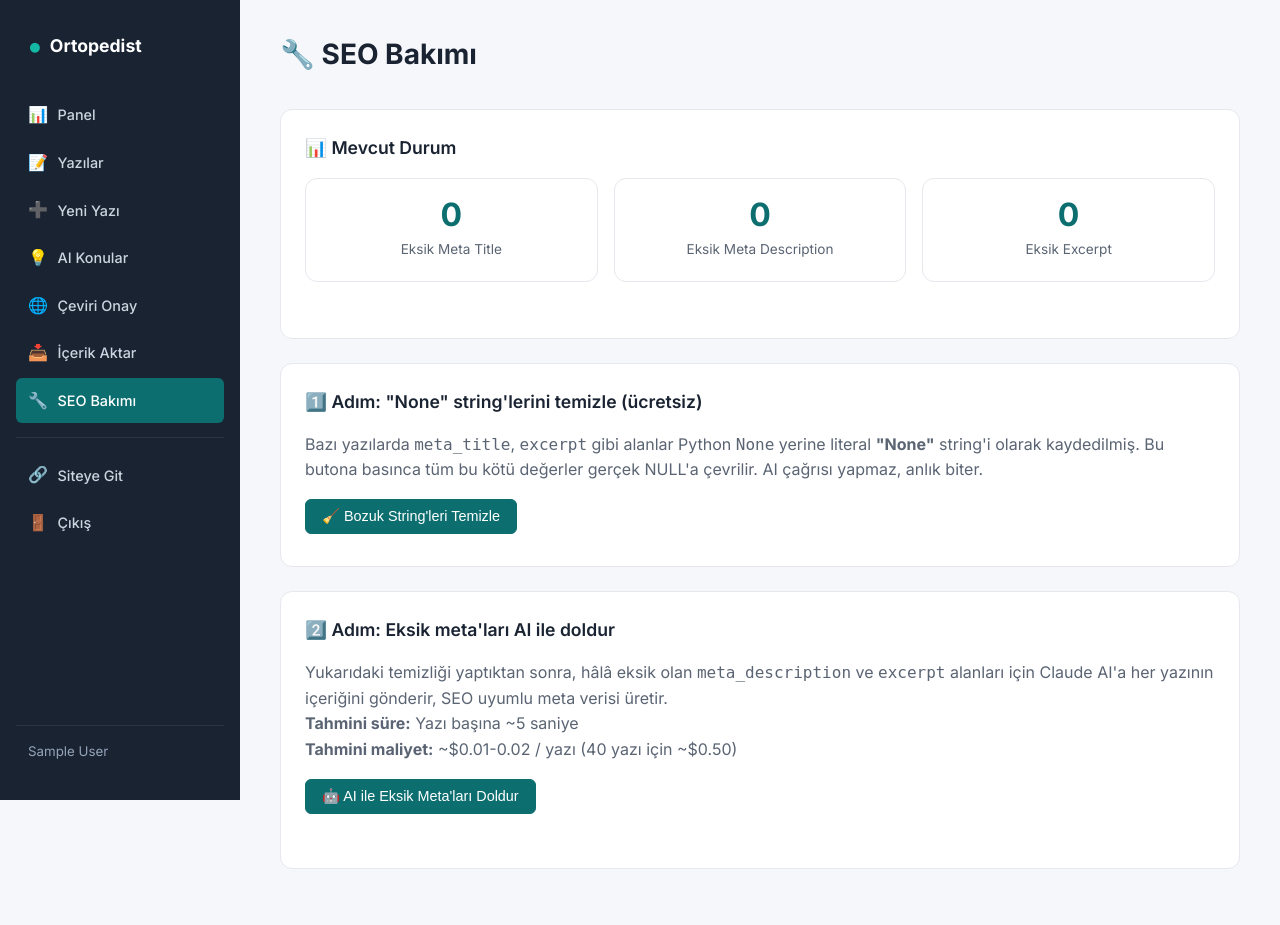
After one commit to ozgurkarakoyun/ortopedist, a Flask app: page /admin/seo-cleanup in a window 1280 px wide. The commit adds this page. Run offline with Flask 3, Linux system fonts and the light colour scheme; the visitor is signed in with stand-in values (Sample User, id 1); data that the repository does not hold is empty; some libraries are stand-ins or nearby versions.

Commit message:
Add files via upload

```diff
--- a/app.py
+++ b/app.py
@@ -133,6 +133,38 @@ def create_app(config_class=Config):
             "is_rtl": current_lang == "ar",
         }
 
+    # Jinja filter: 'None' string'ini ve boş değerleri temizler
+    # Kullanım: {{ value|clean }}  -> None, "None", "null" veya boşsa "" döner
+    @app.template_filter("clean")
+    def _clean_filter(value):
+        if value is None:
+            return ""
+        s = str(value).strip()
+        if s.lower() in ("none", "null", "undefined", "nan"):
+            return ""
+        return s
+
+    # Akıllı meta açıklama: meta_description -> excerpt -> içeriğin ilk 160 karakteri
+    @app.template_filter("smart_description")
+    def _smart_description(translation, max_len=160):
+        if not translation:
+            return ""
+        for field in ("meta_description", "excerpt"):
+            v = getattr(translation, field, None)
+            if v and str(v).strip().lower() not in ("none", "null", ""):
+                s = str(v).strip()
+                return s[:max_len]
+        # Son çare: markdown içeriğin ilk N karakteri
+        content = getattr(translation, "content", "") or ""
+        # Markdown başlıklarını ve özel karakterleri temizle
+        import re as _re
+        clean = _re.sub(r"^#+\s*", "", content, flags=_re.MULTILINE)
+        clean = _re.sub(r"[#*`_\[\]\(\)]", "", clean)
+        clean = _re.sub(r"\s+", " ", clean).strip()
+        if len(clean) > max_len:
+            clean = clean[:max_len].rsplit(" ", 1)[0] + "…"
+        return clean
+
     # Şablonlardan kullanılacak: lang_url('en') -> mevcut sayfanın EN versiyonu
     @app.context_processor
     def inject_lang_url():
@@ -202,6 +234,45 @@ def create_app(config_class=Config):
     def healthz():
         return {"ok": True}, 200
 
+    # SEO 301 yönlendirmeleri
+    # 1. www.ortopedist.blog -> ortopedist.blog (canonical apex)
+    # 2. Eski WordPress URL'leri (/YYYY/MM/DD/slug/) -> yeni URL'ler (/yazi/slug/)
+    import re as _re
+    _wp_url_pattern = _re.compile(r"^/(\d{4})/(\d{2})/(\d{2})/([^/]+)/?$")
+
+    @app.before_request
+    def seo_redirects():
+        from flask import redirect, request as _req
+
+        # /healthz, /static/, /api/ gibi yolları es geç (Railway healthcheck breaks etmesin)
+        path = _req.path or "/"
+        if path.startswith(("/healthz", "/static/", "/api/", "/admin/")):
+            return None
+
+        # 1) www -> apex redirect
+        host = (_req.host or "").lower()
+        if host.startswith("www."):
+            apex = host[4:]  # "www." soyu
+            new_url = f"https://{apex}{_req.full_path}".rstrip("?")
+            return redirect(new_url, code=301)
+
+        # 2) Eski WordPress URL'lerini yeni URL'lere yönlendir
+        m = _wp_url_pattern.match(path)
+        if m:
+            slug = m.group(4)
+            # DB'den bu slug var mı kontrol et
+            try:
+                from models import Post
+                post = db.session.query(Post).filter_by(slug=slug).first()
+                if post:
+                    return redirect(f"/yazi/{slug}", code=301)
+            except Exception:
+                pass
+            # Eski URL'de slug yoksa (silinmiş yazı vb.), ana sayfaya 301
+            return redirect("/", code=301)
+
+        return None
+
     # İlk deploy'da tabloları otomatik oluştur (idempotent)
     with app.app_context():
         try:
--- a/routes/admin.py
+++ b/routes/admin.py
@@ -541,3 +541,119 @@ font-size:.9rem;margin-bottom:1rem}</style></head>
 </form>
 </div></body></html>
 """, key=key_val, error=error)
+
+
+# --- SEO Bakımı: Meta'ları temizle ve doldur -----------------------------
+
+@admin_bp.route("/seo-cleanup")
+@login_required
+def seo_cleanup_page():
+    """Eksik/bozuk meta verilerini gösteren ve toplu düzeltme yapan sayfa."""
+    # "None" string'i veya NULL meta_title olan yazılar
+    bad_meta_title = db.session.query(PostTranslation).filter(
+        db.or_(
+            PostTranslation.meta_title.is_(None),
+            db.func.lower(PostTranslation.meta_title).in_(["none", "null", ""]),
+        )
+    ).all()
+    bad_excerpt = db.session.query(PostTranslation).filter(
+        db.or_(
+            PostTranslation.excerpt.is_(None),
+            db.func.lower(PostTranslation.excerpt).in_(["none", "null", ""]),
+        )
+    ).all()
+    bad_meta_desc = db.session.query(PostTranslation).filter(
+        db.or_(
+            PostTranslation.meta_description.is_(None),
+            db.func.lower(PostTranslation.meta_description).in_(["none", "null", ""]),
+        )
+    ).all()
+    return render_template(
+        "admin/seo_cleanup.html",
+        bad_meta_title=bad_meta_title,
+        bad_excerpt=bad_excerpt,
+        bad_meta_desc=bad_meta_desc,
+    )
+
+
+@admin_bp.route("/seo-cleanup/normalize", methods=["POST"])
+@login_required
+@limiter.limit("10 per hour")
+def seo_cleanup_normalize():
+    """'None'/'null' string'lerini gerçek NULL'a çevirir (AI çağırmaz, ücretsiz)."""
+    fixed = 0
+    bad_values = ["none", "null", "undefined", "nan", ""]
+    for t in db.session.query(PostTranslation).all():
+        changed = False
+        for field in ("meta_title", "meta_description", "excerpt", "meta_keywords"):
+            v = getattr(t, field, None)
+            if v is None:
+                continue
+            if str(v).strip().lower() in bad_values:
+                setattr(t, field, None)
+                changed = True
+        if changed:
+            fixed += 1
+    db.session.commit()
+    return jsonify({"ok": True, "fixed": fixed})
+
+
+@admin_bp.route("/seo-cleanup/fill-missing", methods=["POST"])
+@login_required
+@limiter.limit("3 per hour")
+def seo_cleanup_fill_missing():
+    """
+    Meta_description ve excerpt'i eksik olan yazılar için AI ile doldurur.
+    Tek tek SEO endpoint'ine ihtiyaç bırakmadan toplu çalışır.
+    """
+    from services.seo import SEOGenerator
+
+    seo = SEOGenerator(
+        api_key=current_app.config["ANTHROPIC_API_KEY"],
+        model=current_app.config["AI_MODEL"],
+    )
+
+    # Yayında olan TR çevirileri içinde meta'sı eksik olanlar
+    missing = db.session.query(PostTranslation).filter(
+        PostTranslation.is_published == True,  # noqa: E712
+        PostTranslation.language == "tr",
+        db.or_(
+            PostTranslation.meta_description.is_(None),
+            db.func.length(db.func.coalesce(PostTranslation.meta_description, "")) < 50,
+            PostTranslation.excerpt.is_(None),
+            db.func.length(db.func.coalesce(PostTranslation.excerpt, "")) < 30,
+        ),
+    ).all()
+
+    results = {"total": len(missing), "success": 0, "failed": 0, "items": []}
+
+    for t in missing:
+        try:
+            data = seo.generate(title=t.title, content=t.content or "", lang="tr")
+            updated = []
+            if not t.meta_title or len(t.meta_title) < 10:
+                t.meta_title = (data.get("meta_title") or "")[:255]
+                updated.append("meta_title")
+            if not t.meta_description or len(t.meta_description) < 50:
+                t.meta_description = (data.get("meta_description") or "")[:500]
+                updated.append("meta_desc")
+            if not t.excerpt or len(t.excerpt) < 30:
+                # Excerpt için meta_description'ın kısa hâlini kullan
+                t.excerpt = (data.get("meta_description") or data.get("structured_summary") or "")[:300]
+                updated.append("excerpt")
+            if not t.meta_keywords:
+                t.meta_keywords = (data.get("meta_keywords") or "")[:500]
+                updated.append("keywords")
+            db.session.commit()
+            results["success"] += 1
+            results["items"].append({
+                "status": "ok",
+                "title": t.title,
+                "updated": ", ".join(updated) or "(zaten doluydu)",
+            })
+        except Exception as e:
+            db.session.rollback()
+            results["failed"] += 1
+            results["items"].append({"status": "error", "title": t.title, "error": str(e)[:120]})
+
+    return jsonify(results)
--- a/templates/admin/base.html
+++ b/templates/admin/base.html
@@ -35,6 +35,9 @@
     <a href="{{ url_for('admin.migrate_wp_page') }}" class="{% if 'migrate' in (request.endpoint or '') %}active{% endif %}">
       <span>📥</span> İçerik Aktar
     </a>
+    <a href="{{ url_for('admin.seo_cleanup_page') }}" class="{% if 'seo_cleanup' in (request.endpoint or '') %}active{% endif %}">
+      <span>🔧</span> SEO Bakımı
+    </a>
     <hr>
     <a href="{{ url_for('public.index') }}" target="_blank">
       <span>🔗</span> Siteye Git
--- /dev/null
+++ b/templates/admin/seo_cleanup.html
@@ -0,0 +1,132 @@
+{% extends "admin/base.html" %}
+{% block title %}SEO Bakımı{% endblock %}
+{% block content %}
+
+<div class="admin-header">
+  <h1>🔧 SEO Bakımı</h1>
+</div>
+
+<div class="admin-card">
+  <h2>📊 Mevcut Durum</h2>
+  <div class="stat-grid" style="margin-top:1rem;">
+    <div class="stat-card {% if bad_meta_title %}highlight{% endif %}">
+      <div class="stat-num">{{ bad_meta_title|length }}</div>
+      <div class="stat-label">Eksik Meta Title</div>
+    </div>
+    <div class="stat-card {% if bad_meta_desc %}highlight{% endif %}">
+      <div class="stat-num">{{ bad_meta_desc|length }}</div>
+      <div class="stat-label">Eksik Meta Description</div>
+    </div>
+    <div class="stat-card {% if bad_excerpt %}highlight{% endif %}">
+      <div class="stat-num">{{ bad_excerpt|length }}</div>
+      <div class="stat-label">Eksik Excerpt</div>
+    </div>
+  </div>
+</div>
+
+<div class="admin-card">
+  <h2>1️⃣ Adım: "None" string'lerini temizle (ücretsiz)</h2>
+  <p class="muted">
+    Bazı yazılarda <code>meta_title</code>, <code>excerpt</code> gibi alanlar
+    Python <code>None</code> yerine literal <strong>"None"</strong> string'i olarak kaydedilmiş.
+    Bu butona basınca tüm bu kötü değerler gerçek NULL'a çevrilir. AI çağrısı yapmaz, anlık biter.
+  </p>
+  <button id="normalizeBtn" class="btn btn-primary">🧹 Bozuk String'leri Temizle</button>
+  <div id="normalizeResult" class="muted small" style="margin-top:.5rem;"></div>
+</div>
+
+<div class="admin-card">
+  <h2>2️⃣ Adım: Eksik meta'ları AI ile doldur</h2>
+  <p class="muted">
+    Yukarıdaki temizliği yaptıktan sonra, hâlâ eksik olan
+    <code>meta_description</code> ve <code>excerpt</code> alanları için Claude AI'a
+    her yazının içeriğini gönderir, SEO uyumlu meta verisi üretir.<br>
+    <strong>Tahmini süre:</strong> Yazı başına ~5 saniye<br>
+    <strong>Tahmini maliyet:</strong> ~$0.01-0.02 / yazı (40 yazı için ~$0.50)
+  </p>
+  <button id="fillBtn" class="btn btn-primary">🤖 AI ile Eksik Meta'ları Doldur</button>
+  <div id="fillStatus" class="muted small" style="margin-top:.5rem;"></div>
+  <ul id="fillList" style="list-style:none; padding:0; margin-top:1rem; max-height:500px; overflow-y:auto; font-size:.875rem;"></ul>
+</div>
+
+{% if bad_meta_title or bad_excerpt or bad_meta_desc %}
+<div class="admin-card">
+  <h2>📝 Eksik Meta'ları Olan Yazılar</h2>
+  <table class="admin-table">
+    <thead><tr><th>Yazı</th><th>Dil</th><th>Eksikler</th><th></th></tr></thead>
+    <tbody>
+      {% set all_bad = (bad_meta_title + bad_meta_desc + bad_excerpt)|unique(attribute='id')|list %}
+      {% for t in all_bad %}
+      <tr>
+        <td>{{ t.title[:60] }}{% if t.title|length > 60 %}…{% endif %}</td>
+        <td><span class="badge">{{ t.language|upper }}</span></td>
+        <td>
+          {% if t in bad_meta_title %}<span class="badge badge-draft">title</span>{% endif %}
+          {% if t in bad_meta_desc %}<span class="badge badge-draft">desc</span>{% endif %}
+          {% if t in bad_excerpt %}<span class="badge badge-draft">excerpt</span>{% endif %}
+        </td>
+        <td><a href="{{ url_for('admin.post_edit', post_id=t.post_id, lang=t.language) }}" class="btn btn-sm">Düzenle</a></td>
+      </tr>
+      {% endfor %}
+    </tbody>
+  </table>
+</div>
+{% endif %}
+
+<script>
+const CSRF = "{{ csrf_token() }}";
+
+document.getElementById('normalizeBtn').addEventListener('click', async () => {
+  const btn = document.getElementById('normalizeBtn');
+  const out = document.getElementById('normalizeResult');
+  if (!confirm("Tüm yazıların 'None'/'null' string değerleri NULL'a çevrilsin mi?")) return;
+
+  btn.disabled = true;
+  out.textContent = '⏳ Temizleniyor…';
+  try {
+    const r = await fetch('{{ url_for("admin.seo_cleanup_normalize") }}', {
+      method: 'POST',
+      headers: {'Content-Type':'application/json','X-CSRFToken': CSRF}
+    });
+    const data = await r.json();
+    if (data.error) throw new Error(data.error);
+    out.innerHTML = `<div class="flash flash-success">✓ ${data.fixed} yazıda bozuk değerler temizlendi.</div>`;
+    setTimeout(() => location.reload(), 2000);
+  } catch (e) {
+    out.innerHTML = `<div class="flash flash-error">${e.message}</div>`;
+  } finally {
+    btn.disabled = false;
+  }
+});
+
+document.getElementById('fillBtn').addEventListener('click', async () => {
+  const btn = document.getElementById('fillBtn');
+  const status = document.getElementById('fillStatus');
+  const list = document.getElementById('fillList');
+  if (!confirm('Eksik meta\'ları olan tüm yazılar için AI çağrısı yapılsın mı? Bu birkaç dakika sürer ve API kredi tüketir.')) return;
+
+  btn.disabled = true;
+  status.textContent = '⏳ AI çalışıyor… (yazı başına ~5 sn)';
+  list.innerHTML = '';
+
+  try {
+    const r = await fetch('{{ url_for("admin.seo_cleanup_fill_missing") }}', {
+      method: 'POST',
+      headers: {'Content-Type':'application/json','X-CSRFToken': CSRF}
+    });
+    const data = await r.json();
+    if (data.error) throw new Error(data.error);
+    status.innerHTML = `<div class="flash flash-success">✓ Bitti: ${data.success}/${data.total} başarılı, ${data.failed} hata.</div>`;
+    list.innerHTML = data.items.map(item => {
+      const icon = item.status === 'ok' ? '✅' : '❌';
+      const color = item.status === 'ok' ? '#16a34a' : '#dc2626';
+      return `<li style="padding:.4rem 0; border-bottom:1px solid #f0f2f5; color:${color}">${icon} <strong>${item.title}</strong> — <small>${item.updated || item.error || ''}</small></li>`;
+    }).join('');
+  } catch (e) {
+    status.innerHTML = `<div class="flash flash-error">${e.message}</div>`;
+  } finally {
+    btn.disabled = false;
+  }
+});
+</script>
+{% endblock %}
--- a/templates/public/index.html
+++ b/templates/public/index.html
@@ -50,7 +50,8 @@
           <h3 class="post-card-title">
             <a href="{% if current_lang == 'tr' %}{{ url_for('public.post_tr', slug=post.slug) }}{% else %}{{ url_for('public.post_' + current_lang, slug=post.slug) }}{% endif %}">{{ t.title }}</a>
           </h3>
-          {% if t.excerpt %}<p class="post-card-excerpt">{{ t.excerpt }}</p>{% endif %}
+          {% set safe_excerpt = t|smart_description %}
+          {% if safe_excerpt %}<p class="post-card-excerpt">{{ safe_excerpt }}</p>{% endif %}
           <div class="post-card-meta">
             <time datetime="{{ post.published_at or post.created_at }}">
               {{ (post.published_at or post.created_at).strftime('%d.%m.%Y') }}
--- a/templates/public/search.html
+++ b/templates/public/search.html
@@ -26,7 +26,8 @@
               <h3 class="post-card-title">
                 <a href="{% if current_lang == 'tr' %}{{ url_for('public.post_tr', slug=post.slug) }}{% else %}{{ url_for('public.post_' + current_lang, slug=post.slug) }}{% endif %}">{{ t.title }}</a>
               </h3>
-              {% if t.excerpt %}<p class="post-card-excerpt">{{ t.excerpt }}</p>{% endif %}
+              {% set safe_excerpt = t|smart_description %}
+              {% if safe_excerpt %}<p class="post-card-excerpt">{{ safe_excerpt }}</p>{% endif %}
             </div>
           </article>
           {% endif %}
```
Also changed, not shown: templates/public/post.html (+7 -6 lines), README.md.
